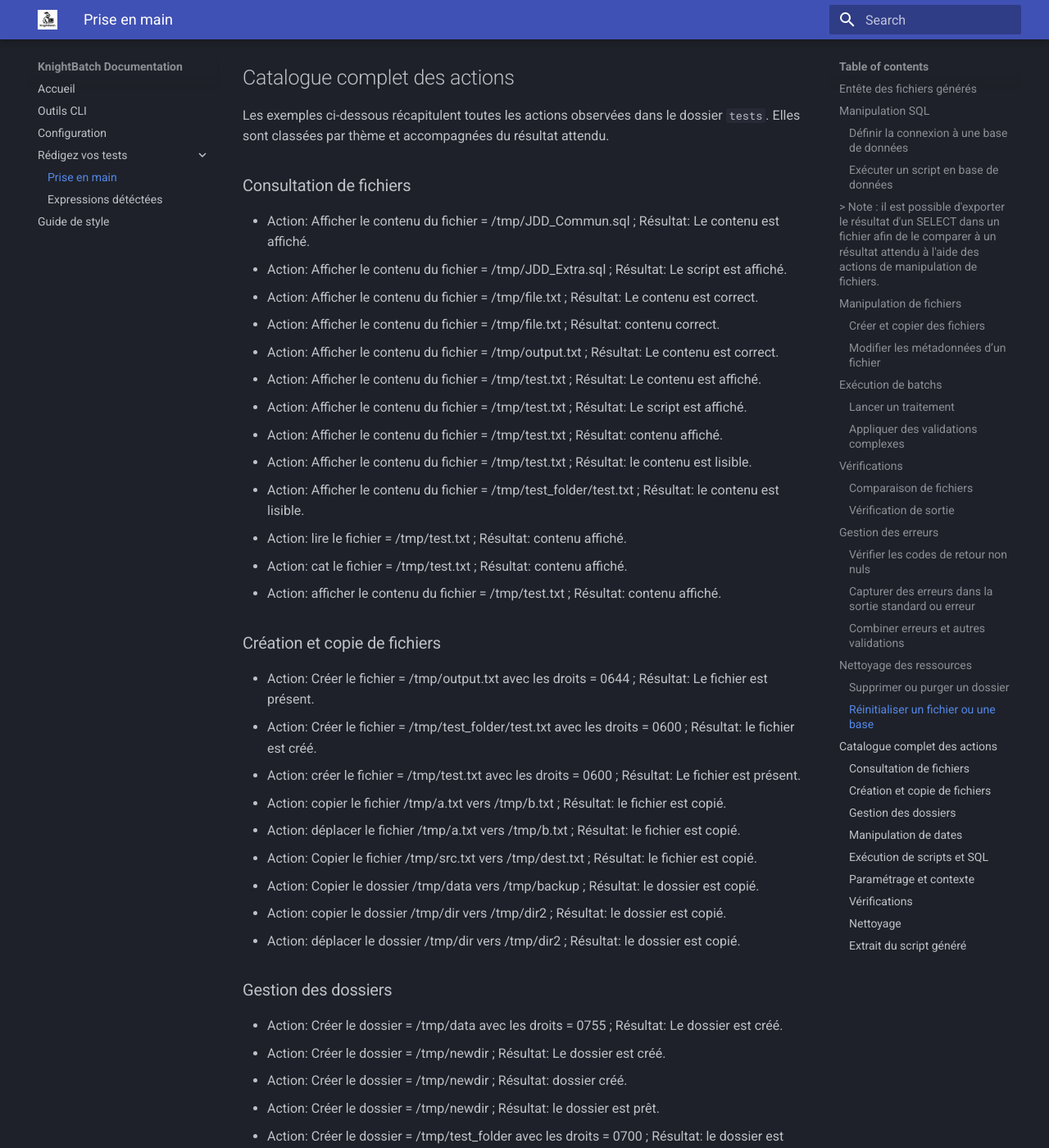
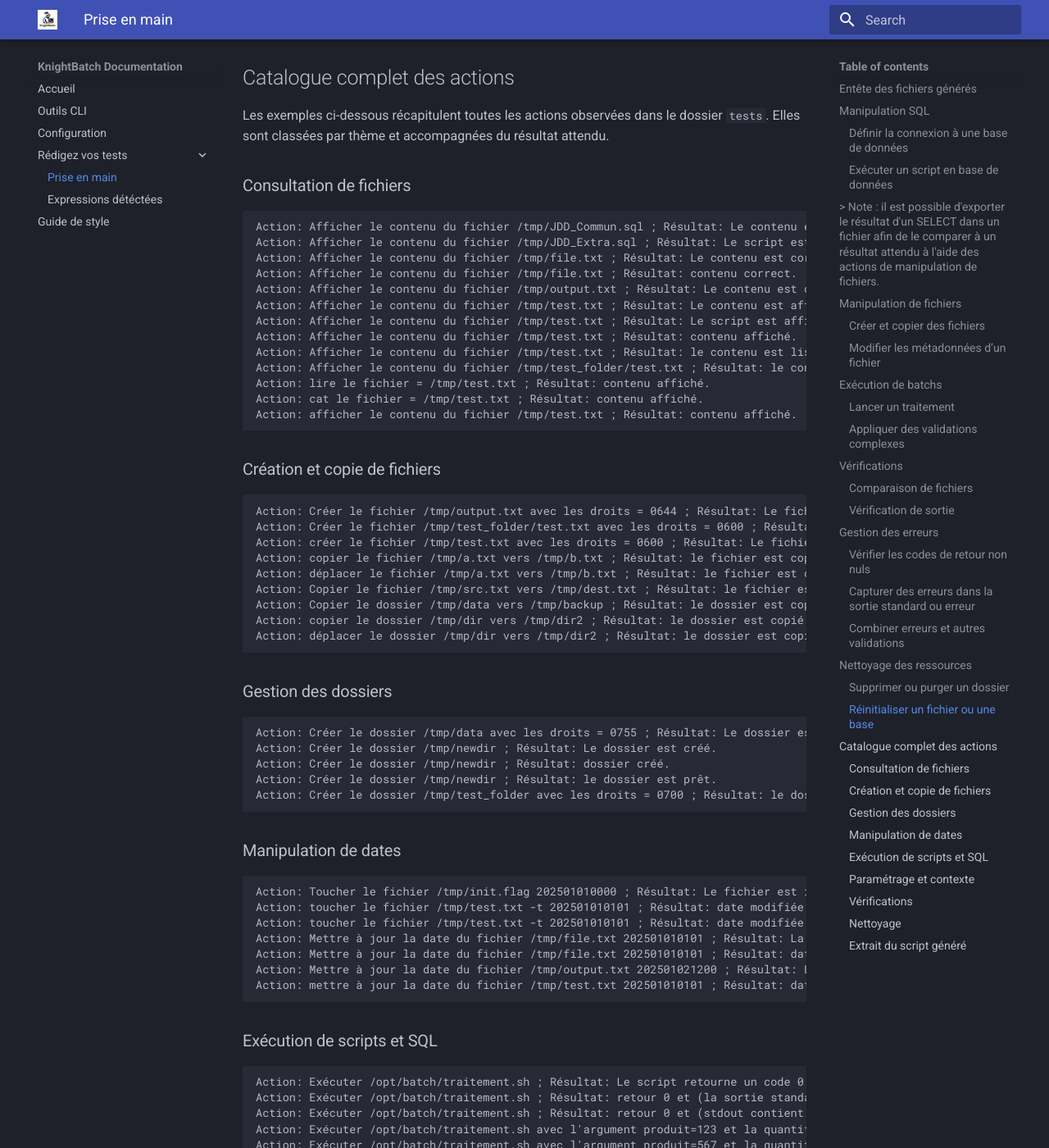
Before and after one commit to RayaneZ/batch-testing, an MkDocs documentation site: the page built from docs/docs/shtest_format.md, in a window 1280 px wide and 1400 px high, scrolled down 5588 px. Shown: the whole window at 82% size. Built offline with MkDocs 1.6.1 and Material for MkDocs 9.7.7, drawn with Linux system fonts in a browser that asks for light colours; some of the changed text lies outside the part shown.

Commit message:
Update shtest_format.md

````diff
--- a/docs/docs/shtest_format.md
+++ b/docs/docs/shtest_format.md
@@ -259,93 +259,110 @@ Les exemples ci-dessous récapitulent toutes les actions observées dans le doss
 Elles sont classées par thème et accompagnées du résultat attendu.
 
 ### Consultation de fichiers
-- Action: Afficher le contenu du fichier = /tmp/JDD_Commun.sql ; Résultat: Le contenu est affiché.
-- Action: Afficher le contenu du fichier = /tmp/JDD_Extra.sql ; Résultat: Le script est affiché.
-- Action: Afficher le contenu du fichier = /tmp/file.txt ; Résultat: Le contenu est correct.
-- Action: Afficher le contenu du fichier = /tmp/file.txt ; Résultat: contenu correct.
-- Action: Afficher le contenu du fichier = /tmp/output.txt ; Résultat: Le contenu est correct.
-- Action: Afficher le contenu du fichier = /tmp/test.txt ; Résultat: Le contenu est affiché.
-- Action: Afficher le contenu du fichier = /tmp/test.txt ; Résultat: Le script est affiché.
-- Action: Afficher le contenu du fichier = /tmp/test.txt ; Résultat: contenu affiché.
-- Action: Afficher le contenu du fichier = /tmp/test.txt ; Résultat: le contenu est lisible.
-- Action: Afficher le contenu du fichier = /tmp/test_folder/test.txt ; Résultat: le contenu est lisible.
-- Action: lire le fichier = /tmp/test.txt ; Résultat: contenu affiché.
-- Action: cat le fichier = /tmp/test.txt ; Résultat: contenu affiché.
-- Action: afficher le contenu du fichier = /tmp/test.txt ; Résultat: contenu affiché.
+```
+Action: Afficher le contenu du fichier /tmp/JDD_Commun.sql ; Résultat: Le contenu est affiché.
+Action: Afficher le contenu du fichier /tmp/JDD_Extra.sql ; Résultat: Le script est affiché.
+Action: Afficher le contenu du fichier /tmp/file.txt ; Résultat: Le contenu est correct.
+Action: Afficher le contenu du fichier /tmp/file.txt ; Résultat: contenu correct.
+Action: Afficher le contenu du fichier /tmp/output.txt ; Résultat: Le contenu est correct.
+Action: Afficher le contenu du fichier /tmp/test.txt ; Résultat: Le contenu est affiché.
+Action: Afficher le contenu du fichier /tmp/test.txt ; Résultat: Le script est affiché.
+Action: Afficher le contenu du fichier /tmp/test.txt ; Résultat: contenu affiché.
+Action: Afficher le contenu du fichier /tmp/test.txt ; Résultat: le contenu est lisible.
+Action: Afficher le contenu du fichier /tmp/test_folder/test.txt ; Résultat: le contenu est lisible.
+Action: lire le fichier = /tmp/test.txt ; Résultat: contenu affiché.
+Action: cat le fichier = /tmp/test.txt ; Résultat: contenu affiché.
+Action: afficher le contenu du fichier /tmp/test.txt ; Résultat: contenu affiché.
+```
 
 ### Création et copie de fichiers
-- Action: Créer le fichier = /tmp/output.txt avec les droits = 0644 ; Résultat: Le fichier est présent.
-- Action: Créer le fichier = /tmp/test_folder/test.txt avec les droits = 0600 ; Résultat: le fichier est créé.
-- Action: créer le fichier = /tmp/test.txt avec les droits = 0600 ; Résultat: Le fichier est présent.
-- Action: copier le fichier /tmp/a.txt vers /tmp/b.txt ; Résultat: le fichier est copié.
-- Action: déplacer le fichier /tmp/a.txt vers /tmp/b.txt ; Résultat: le fichier est copié.
-- Action: Copier le fichier /tmp/src.txt vers /tmp/dest.txt ; Résultat: le fichier est copié.
-- Action: Copier le dossier /tmp/data vers /tmp/backup ; Résultat: le dossier est copié.
-- Action: copier le dossier /tmp/dir vers /tmp/dir2 ; Résultat: le dossier est copié.
-- Action: déplacer le dossier /tmp/dir vers /tmp/dir2 ; Résultat: le dossier est copié.
+```
+Action: Créer le fichier /tmp/output.txt avec les droits = 0644 ; Résultat: Le fichier est présent.
+Action: Créer le fichier /tmp/test_folder/test.txt avec les droits = 0600 ; Résultat: le fichier est créé.
+Action: créer le fichier /tmp/test.txt avec les droits = 0600 ; Résultat: Le fichier est présent.
+Action: copier le fichier /tmp/a.txt vers /tmp/b.txt ; Résultat: le fichier est copié.
+Action: déplacer le fichier /tmp/a.txt vers /tmp/b.txt ; Résultat: le fichier est copié.
+Action: Copier le fichier /tmp/src.txt vers /tmp/dest.txt ; Résultat: le fichier est copié.
+Action: Copier le dossier /tmp/data vers /tmp/backup ; Résultat: le dossier est copié.
+Action: copier le dossier /tmp/dir vers /tmp/dir2 ; Résultat: le dossier est copié.
+Action: déplacer le dossier /tmp/dir vers /tmp/dir2 ; Résultat: le dossier est copié.
+```
 
 ### Gestion des dossiers
-- Action: Créer le dossier = /tmp/data avec les droits = 0755 ; Résultat: Le dossier est créé.
-- Action: Créer le dossier = /tmp/newdir ; Résultat: Le dossier est créé.
-- Action: Créer le dossier = /tmp/newdir ; Résultat: dossier créé.
-- Action: Créer le dossier = /tmp/newdir ; Résultat: le dossier est prêt.
-- Action: Créer le dossier = /tmp/test_folder avec les droits = 0700 ; Résultat: le dossier est prêt.
+```
+Action: Créer le dossier /tmp/data avec les droits = 0755 ; Résultat: Le dossier est créé.
+Action: Créer le dossier /tmp/newdir ; Résultat: Le dossier est créé.
+Action: Créer le dossier /tmp/newdir ; Résultat: dossier créé.
+Action: Créer le dossier /tmp/newdir ; Résultat: le dossier est prêt.
+Action: Créer le dossier /tmp/test_folder avec les droits = 0700 ; Résultat: le dossier est prêt.
+```
+
 ### Manipulation de dates
-- Action: Toucher le fichier /tmp/init.flag 202501010000 ; Résultat: Le fichier est initialisé.
-- Action: toucher le fichier /tmp/test.txt -t 202501010101 ; Résultat: date modifiée.
-- Action: toucher le fichier /tmp/test.txt -t 202501010101 ; Résultat: date modifiée.
-- Action: Mettre à jour la date du fichier /tmp/file.txt 202501010101 ; Résultat: La date est modifiée.
-- Action: Mettre à jour la date du fichier /tmp/file.txt 202501010101 ; Résultat: date modifiée.
-- Action: Mettre à jour la date du fichier /tmp/output.txt 202501021200 ; Résultat: La date est modifiée.
-- Action: mettre à jour la date du fichier /tmp/test.txt 202501010101 ; Résultat: date modifiée.
+```
+Action: Toucher le fichier /tmp/init.flag 202501010000 ; Résultat: Le fichier est initialisé.
+Action: toucher le fichier /tmp/test.txt -t 202501010101 ; Résultat: date modifiée.
+Action: toucher le fichier /tmp/test.txt -t 202501010101 ; Résultat: date modifiée.
+Action: Mettre à jour la date du fichier /tmp/file.txt 202501010101 ; Résultat: La date est modifiée.
+Action: Mettre à jour la date du fichier /tmp/file.txt 202501010101 ; Résultat: date modifiée.
+Action: Mettre à jour la date du fichier /tmp/output.txt 202501021200 ; Résultat: La date est modifiée.
+Action: mettre à jour la date du fichier /tmp/test.txt 202501010101 ; Résultat: date modifiée.
+```
 
 ### Exécution de scripts et SQL
-- Action: Exécuter /opt/batch/traitement.sh ; Résultat: Le script retourne un code 0 et (La sortie standard contient "OK" ou La sortie d'erreur contient WARNING).
-- Action: Exécuter /opt/batch/traitement.sh ; Résultat: retour 0 et (la sortie standard contient "Succès complet" ou la sortie d'erreur contient WARNING).
-- Action: Exécuter /opt/batch/traitement.sh ; Résultat: retour 0 et (stdout contient "OK" ou stderr contient WARNING).
-- Action: Exécuter /opt/batch/traitement.sh avec l'argument produit=123 et la quantité=10 ; Résultat: retour 0.
-- Action: Exécuter /opt/batch/traitement.sh avec l'argument produit=567 et la quantité=20 ; Résultat: retour 0 et (stdout contient "Traitement OK" ou stderr contient WARNING).
-- Action: exécuter traitement.sh ; Résultat: retour 0.
-- Action: lancer traitement.sh ; Résultat: retour 0.
-- Action: traiter traitement.sh ; Résultat: retour 0.
-- Action: exécuter dummy.sh ; Résultat: retour 0.
-- Action: Exécuter le script SQL JDD_Commun.sql ; Résultat: La base de test est prête.
-- Action: Exécuter le script SQL JDD_Commun.sql puis JDD_Extra.sql ; Résultat: La base est prête pour le test.
-- Action: Exécuter script.sh ; Résultat: La base de test est prête.
-- Action: Exécuter script.sh ; Résultat: La base est prête pour le test.
-- Action: Exécuter script.sh ; Résultat: Le fichier /tmp/a.txt est identique a /tmp/b.txt.
-- Action: Exécuter script.sh ; Résultat: Le fichier /tmp/a.txt est identique à /tmp/b.txt.
-- Action: Exécuter script.sh ; Résultat: base prête.
-- Action: Exécuter script.sh ; Résultat: fichier_identique /tmp/a.txt /tmp/b.txt.
+```
+Action: Exécuter /opt/batch/traitement.sh ; Résultat: Le script retourne un code 0 et (La sortie standard contient "OK" ou La sortie d'erreur contient WARNING).
+Action: Exécuter /opt/batch/traitement.sh ; Résultat: retour 0 et (la sortie standard contient "Succès complet" ou la sortie d'erreur contient WARNING).
+Action: Exécuter /opt/batch/traitement.sh ; Résultat: retour 0 et (stdout contient "OK" ou stderr contient WARNING).
+Action: Exécuter /opt/batch/traitement.sh avec l'argument produit=123 et la quantité=10 ; Résultat: retour 0.
+Action: Exécuter /opt/batch/traitement.sh avec l'argument produit=567 et la quantité=20 ; Résultat: retour 0 et (stdout contient "Traitement OK" ou stderr contient WARNING).
+Action: exécuter traitement.sh ; Résultat: retour 0.
+Action: lancer traitement.sh ; Résultat: retour 0.
+Action: traiter traitement.sh ; Résultat: retour 0.
+Action: exécuter dummy.sh ; Résultat: retour 0.
+Action: Exécuter le script SQL JDD_Commun.sql ; Résultat: La base de test est prête.
+Action: Exécuter le script SQL JDD_Commun.sql puis JDD_Extra.sql ; Résultat: La base est prête pour le test.
+Action: Exécuter script.sh ; Résultat: La base de test est prête.
+Action: Exécuter script.sh ; Résultat: La base est prête pour le test.
+Action: Exécuter script.sh ; Résultat: Le fichier /tmp/a.txt est identique a /tmp/b.txt.
+Action: Exécuter script.sh ; Résultat: Le fichier /tmp/a.txt est identique à /tmp/b.txt.
+Action: Exécuter script.sh ; Résultat: base prête.
+Action: Exécuter script.sh ; Résultat: fichier_identique /tmp/a.txt /tmp/b.txt.
+```
 
 ### Paramétrage et contexte
-- Action: Définir la variable SQL_CONN = sqlplus -S user/password@db ; Résultat: Les identifiants sont configurés.
-- Action: Définir la variable SQL_CONN = sqlplus -S user/password@db ; Résultat: identifiants configurés.
-- Action: Indiquer le chemin des logs = /var/log/sys.log ; Résultat: les logs sont accessibles.
-- Action: Indiquer le chemin des logs = /var/log/sys.log ; Résultat: logs accessibles.
-- Action: Indiquer le chemin des logs = /var/log/system.log ; Résultat: les logs sont accessibles.
-- Action: configurer le contexte ; Résultat: base prête.
-- Action: créer le contexte ; Résultat: base prête.
-- Action: initialiser le contexte ; Résultat: base prête.
+```
+Action: Définir la variable SQL_CONN sqlplus -S user/password@db ; Résultat: Les identifiants sont configurés.
+Action: Définir la variable SQL_CONN = sqlplus -S user/password@db ; Résultat: identifiants configurés.
+Action: Indiquer le chemin des logs /var/log/sys.log ; Résultat: les logs sont accessibles.
+Action: Indiquer le chemin des logs /var/log/sys.log ; Résultat: logs accessibles.
+Action: Indiquer le chemin des logs /var/log/system.log ; Résultat: les logs sont accessibles.
+Action: configurer le contexte ; Résultat: base prête.
+Action: créer le contexte ; Résultat: base prête.
+Action: initialiser le contexte ; Résultat: base prête.
+```
 
 ### Vérifications
-- Action: Vérifier qu'aucune erreur n'apparaît ; Résultat: le script affiche un code "030".
-- Action: Vérifier qu'il n'y a pas d'erreur ; Résultat: aucun message d'erreur.
-- Action: Vérifier qu'il n'y a pas d'erreur ; Résultat: stderr=.
-- Action: Vérifier qu'il n'y a pas d'erreurs dans les logs ; Résultat: aucun message d'erreur.
-- Action: Vérifier que la date du fichier /tmp/test.log est 202501010000 ; Résultat: la date du fichier /tmp/test.log est 202501010000.
-- Action: Vérifier que le dossier /tmp/testdir a les droits 0755 ; Résultat: le dossier /tmp/testdir a les droits 0755.
-- Action: Vérifier que le dossier /tmp/testdir contient 2 fichiers *.txt ; Résultat: le dossier /tmp/testdir contient 2 fichiers *.txt.
-- Action: Vérifier que le dossier /tmp/testdir existe ; Résultat: le dossier /tmp/testdir existe.
-- Action: Vérifier que le fichier /tmp/dest.txt existe ; Résultat: le fichier /tmp/dest.txt existe ;
-- Action: Vérifier que le fichier /tmp/dest.txt existe ; Résultat: le fichier est présent et (le fichier /tmp/dest.txt existe ; ou la sortie d'erreur contient "Erreur de copie").
-- Action: Vérifier que le fichier /tmp/test.log a les droits 0644 ; Résultat: le fichier /tmp/test.log a les droits 0644.
-- Action: Vérifier que le fichier /tmp/test.log contient OK ; Résultat: le fichier /tmp/test.log contient OK.
-- Action: Vérifier que le fichier /tmp/test.log contient exactement ALLGOOD ; Résultat: le fichier /tmp/test.log contient exactement ALLGOOD.
-- Action: Vérifier que le fichier /tmp/test.log existe ; Résultat: le fichier /tmp/test.log existe.
+```
+Action: Vérifier qu'aucune erreur n'apparaît ; Résultat: le script affiche un code "030".
+Action: Vérifier qu'il n'y a pas d'erreur ; Résultat: aucun message d'erreur.
+Action: Vérifier qu'il n'y a pas d'erreur ; Résultat: stderr=.
+Action: Vérifier qu'il n'y a pas d'erreurs dans les logs ; Résultat: aucun message d'erreur.
+Action: Vérifier que la date du fichier /tmp/test.log est 202501010000 ; Résultat: la date du fichier /tmp/test.log est 202501010000.
+Action: Vérifier que le dossier /tmp/testdir a les droits 0755 ; Résultat: le dossier /tmp/testdir a les droits 0755.
+Action: Vérifier que le dossier /tmp/testdir contient 2 fichiers *.txt ; Résultat: le dossier /tmp/testdir contient 2 fichiers *.txt.
+Action: Vérifier que le dossier /tmp/testdir existe ; Résultat: le dossier /tmp/testdir existe.
+Action: Vérifier que le fichier /tmp/dest.txt existe ; Résultat: le fichier /tmp/dest.txt existe ;
+Action: Vérifier que le fichier /tmp/dest.txt existe ; Résultat: le fichier est présent et (le fichier /tmp/dest.txt existe ; ou la sortie d'erreur contient "Erreur de copie").
+Action: Vérifier que le fichier /tmp/test.log a les droits 0644 ; Résultat: le fichier /tmp/test.log a les droits 0644.
+Action: Vérifier que le fichier /tmp/test.log contient OK ; Résultat: le fichier /tmp/test.log contient OK.
+Action: Vérifier que le fichier /tmp/test.log contient exactement ALLGOOD ; Résultat: le fichier /tmp/test.log contient exactement ALLGOOD.
+Action: Vérifier que le fichier /tmp/test.log existe ; Résultat: le fichier /tmp/test.log existe.
+```
 
 ### Nettoyage
-- Action: Vider le répertoire /tmp/cache ; Résultat: le dossier est prêt.
+```
+Action: Vider le répertoire /tmp/cache ; Résultat: le dossier est prêt.
+```
 
 ### Extrait du script généré
 Pour illustrer la transformation, toutes ces actions ont été réunies dans un unique fichier `.shtest` puis converties en script shell :
````
